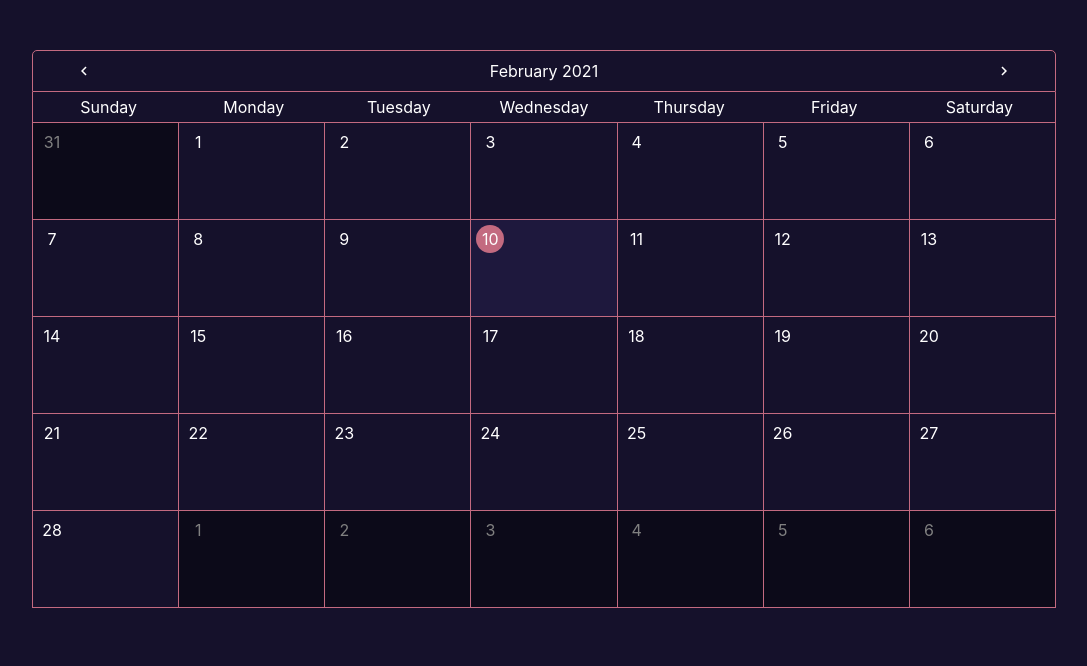
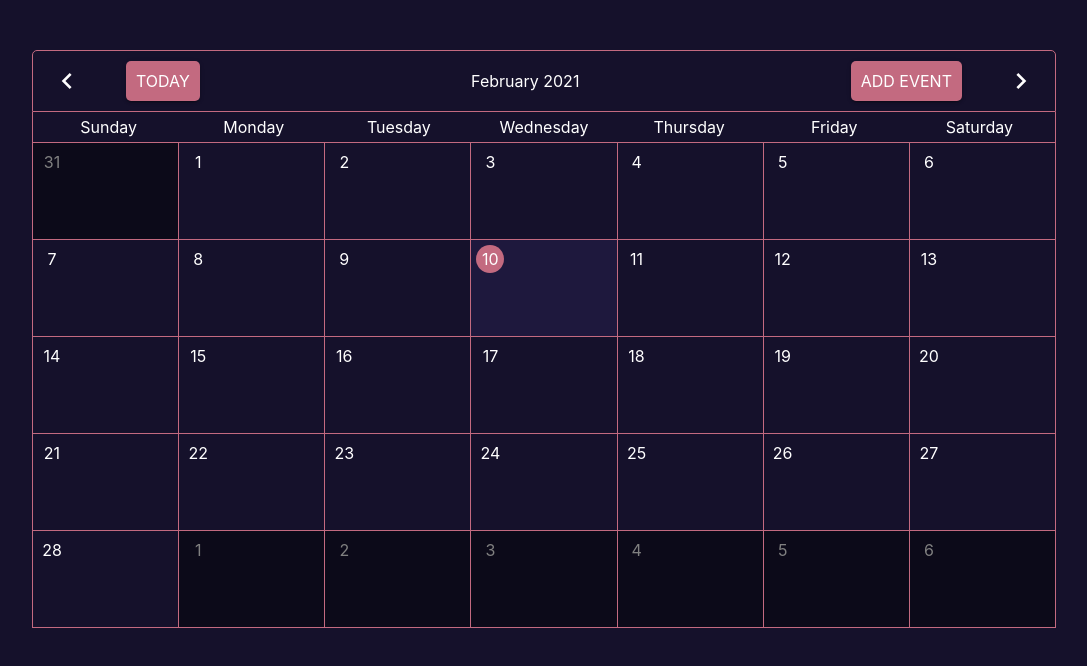
Before and after one commit to arndzk/valmore-calendar, a React (Create React App) app: page / in a window 1280 px wide. Shown: the top 666 px of the page, without its empty margins (96-1183 px from the left). Built offline with nearby package versions, Linux system fonts and the light colour scheme.

Commit message:
milestone: today button returns the selection to current date

```diff
--- a/src/components/Calendar.js
+++ b/src/components/Calendar.js
@@ -2,7 +2,6 @@ import '../styles/Calendar.css';
 import React, { useState } from 'react';
 import {
   format,
-  parse,
   startOfMonth,
   endOfMonth,
   isSameMonth,
@@ -16,6 +15,7 @@ import {
 
 const Calendar = () => {
   const [currentMonth, setCurrentMonth] = useState(new Date());
+  const [currentDate, setCurrentDate] = useState(new Date());
   const [selectedDate, setSelectedDate] = useState(new Date());
 
   const renderMonth = () => {
@@ -27,9 +27,13 @@ const Calendar = () => {
           <div className="icon">chevron_left</div>
         </div>
         <div className="middle">
-          <span className="month-year-display">
+          <div className="select-today btn" onClick={selectToday}>
+            TODAY
+          </div>
+          <span className="month-display">
             {format(currentMonth, monthFormat)}
           </span>
+          <div className="add-event btn">ADD EVENT</div>
         </div>
         <div className="right">
           <div className="icon" onClick={nextMonth}>
@@ -99,6 +103,11 @@ const Calendar = () => {
     return <div className="calendar-cells">{dateRows}</div>;
   };
 
+  const selectToday = () => {
+    setCurrentMonth(currentDate);
+    setSelectedDate(currentDate);
+  };
+
   const previousMonth = () => {
     setCurrentMonth(subMonths(currentMonth, 1));
   };
--- a/src/styles/Calendar.css
+++ b/src/styles/Calendar.css
@@ -4,6 +4,7 @@
   color: var(--text);
   margin: 50px;
   width: 80%;
+  height: 80%;
   flex: 1;
 }
 
@@ -20,11 +21,41 @@
 
 .middle {
   width: 90%;
+  display: flex;
+  flex-direction: row;
+  justify-content: center;
+  align-content: center;
+  padding-right: 10px;
+  padding-left: 10px;
+}
+
+.month-display {
+  width: 50%;
+  margin-right: 100px;
+  margin-left: 100px;
+  display: flex;
+  justify-content: center;
+  align-items: center;
+}
+
+.btn {
+  background-color: var(--accent);
+  padding: 10px;
+  border-radius: 5px;
+  box-shadow: 0 3px 1px -2px rgba(0, 0, 0, 0.2), 0 2px 2px 0 rgba(0, 0, 0, 0.14),
+    0 1px 5px 0 rgba(0, 0, 0, 0.12);
+  cursor: pointer;
+  user-select: none;
+  text-align: center;
+  display: flex;
+  flex-direction: column;
+  justify-content: center;
+  align-items: center;
 }
 
 .icon {
   font-family: 'Material Icons';
-  font-size: large;
+  font-size: 32px;
   cursor: pointer;
   user-select: none;
 }
@@ -74,6 +105,7 @@
   align-items: center;
   width: 28px;
   height: 28px;
+  user-select: none;
 }
 
 .disabled {
```
Also changed, not shown: src/components/Form.js (added, +7 -0 lines).
